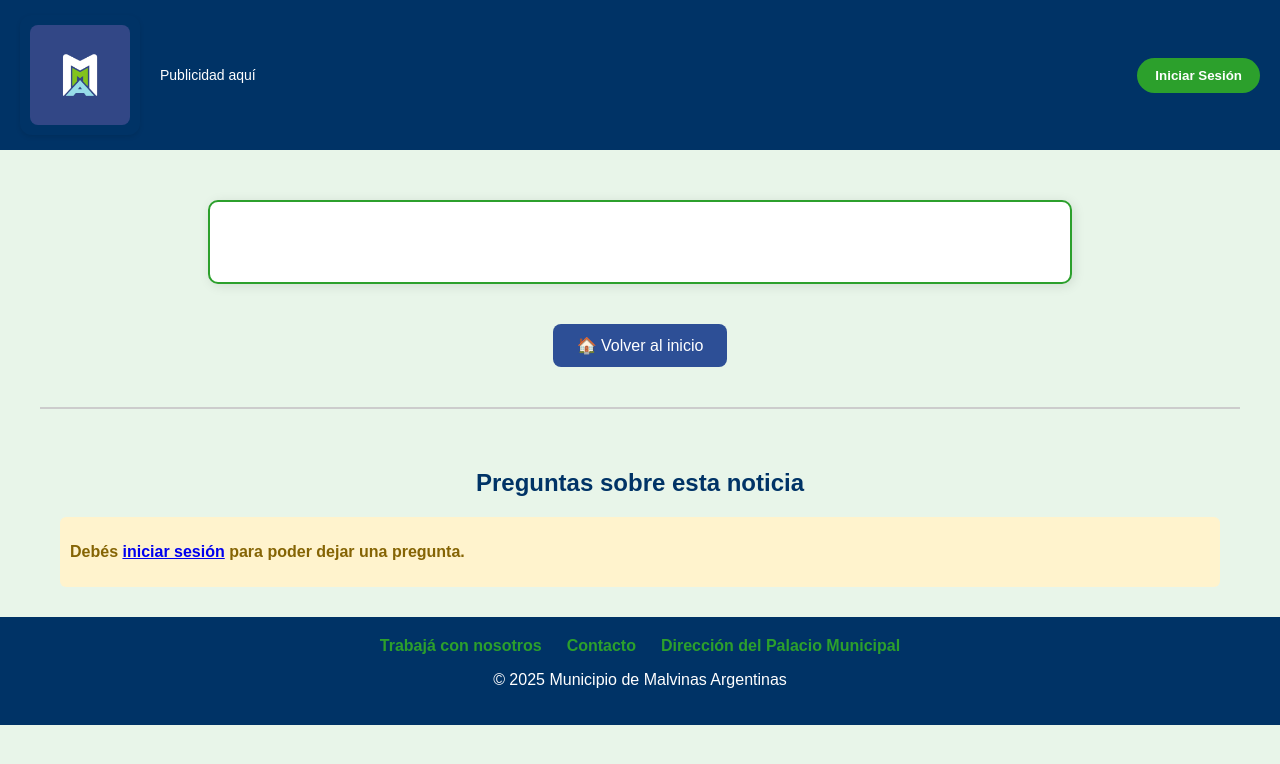
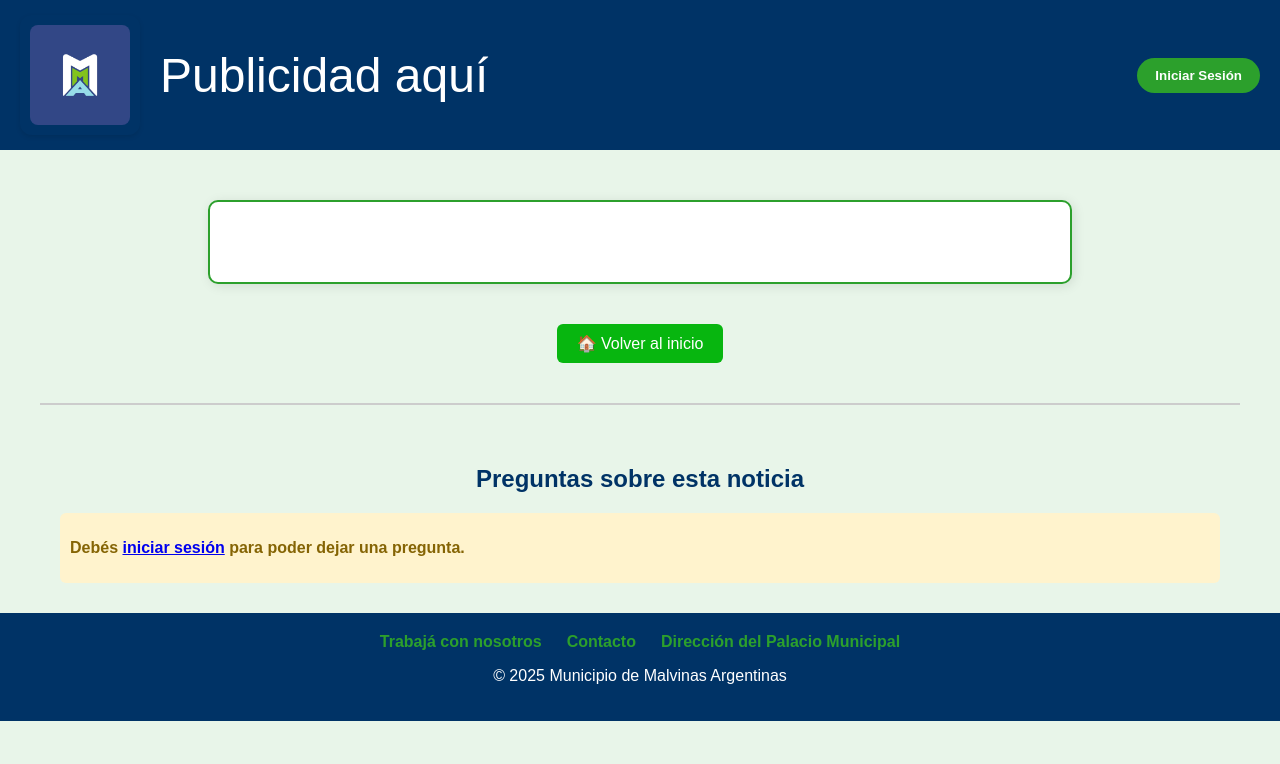
Before and after one commit to TatianaLovera/paginaWebNoticias, a plain HTML site: page noticia.html in a window 1280 px wide. Drawn offline with nearby package versions, Linux system fonts and the light colour scheme.

Commit message:
Redireccion con tiempo - estilo al encabezado

```diff
--- a/css/estilos.css
+++ b/css/estilos.css
@@ -45,6 +45,15 @@ header {
     font-size: 14px;
     padding-left: 20px;
 }
+
+.publicidad p {
+  font-family: 'Oswald', sans-serif;
+  font-size: 3rem; /* Ajustalo a gusto, es un poco más grande */
+  font-weight: normal; /* Oswald es condensada, podés probar con normal o 500 */
+  color: #ffffff; /* O el color que estés usando */
+  margin: 0; /* Opcional, para controlar espacio */
+}
+
 
 /* Botón iniciar sesión en verde */
 .login button {
--- a/noticia.html
+++ b/noticia.html
@@ -45,26 +45,14 @@
 
 
   <!-- Botón para volver al inicio -->
-<div style="text-align: center; margin: 40px 0;">
-  <a href="index.html" style="text-decoration: none;">
-    <button style="
-      padding: 12px 24px;
-      font-size: 16px;
-      background-color: #2d4f96;
-      color: white;
-      border: none;
-      border-radius: 8px;
-      cursor: pointer;
-      transition: background-color 0.3s, transform 0.2s;
-      display: inline-flex;
-      align-items: center;
-      gap: 8px;
-    " onmouseover="this.style.backgroundColor='#1e366d'; this.style.transform='scale(1.05)';"
-       onmouseout="this.style.backgroundColor='#2d4f96'; this.style.transform='scale(1)';">
-      🏠 Volver al inicio
-    </button>
-  </a>
-</div>
+  <!-- Botón para volver al inicio -->
+  <div class="contenedor-volver">
+    <a href="index.html" class="enlace-volver">
+      <button class="boton-volver-al-inicio">
+        🏠 Volver al inicio
+      </button>
+    </a>
+  </div>
 
     <!-- Sección de comentarios -->
     <section class="comentarios">
```
Also changed, not shown: crear-noticia.html (+4 -4 lines), enConstruccion.html (+8 -6 lines), index.html (+2 -1 lines), js/redireccion.js (added, +13 -0 lines), usuario/perfil.html (+2 -0 lines).
